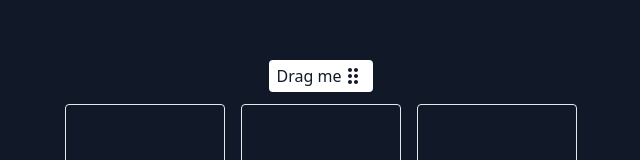
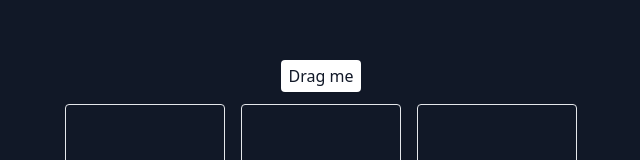
Before and after one commit to MomenSherif/dndkit-playground, a React (Vite) app: page / in a window 1280 px wide. Shown: the part 238-398 px from the top of the page, without its empty margins (319-959 px from the left). Built offline with nearby package versions, Linux system fonts and the light colour scheme.

Commit message:
Drag overlay with modifier

```diff
--- a/package.json
+++ b/package.json
@@ -10,6 +10,7 @@
   },
   "dependencies": {
     "@dnd-kit/core": "^6.0.5",
+    "@dnd-kit/modifiers": "^6.0.0",
     "@dnd-kit/utilities": "^3.2.0",
     "react": "^18.2.0",
     "react-dom": "^18.2.0"
--- a/src/App.tsx
+++ b/src/App.tsx
@@ -1,23 +1,42 @@
-import { DndContext, UniqueIdentifier, type DragEndEvent } from '@dnd-kit/core';
 import { useState } from 'react';
+import { createPortal } from 'react-dom';
+import {
+  DndContext,
+  DragOverlay,
+  UniqueIdentifier,
+  type DragEndEvent,
+} from '@dnd-kit/core';
+import { restrictToWindowEdges } from '@dnd-kit/modifiers';
 
 import Draggable from './components/Draggable';
 import Droppable from './components/Droppable';
+import Item from './components/Item';
 
 const containers = ['A', 'B', 'C'];
 
 export default function App() {
   const [parent, setParent] = useState<UniqueIdentifier | null>(null);
+  const [isDragging, setIsDragging] = useState(false);
 
-  const draggableMarkup = <Draggable id="draggable">Drag me</Draggable>;
+  const draggableMarkup = (
+    <Draggable id="draggable">
+      <Item>Drag me</Item>
+    </Draggable>
+  );
 
   const handleDragEnd = (event: DragEndEvent) => {
     setParent(event.over ? event.over.id : null);
+    setIsDragging(false);
   };
 
   return (
     <div className="flex flex-col justify-center items-center bg-gray-900 text-white min-h-screen">
-      <DndContext onDragEnd={handleDragEnd}>
+      <DndContext
+        onDragStart={() => {
+          setIsDragging(true);
+        }}
+        onDragEnd={handleDragEnd}
+      >
         {!parent && draggableMarkup}
 
         <div className="flex space-x-4 mt-3">
@@ -27,6 +46,12 @@ export default function App() {
             </Droppable>
           ))}
         </div>
+        {createPortal(
+          <DragOverlay modifiers={[restrictToWindowEdges]}>
+            {isDragging && <Item>Drag me</Item>}
+          </DragOverlay>,
+          document.body,
+        )}
       </DndContext>
     </div>
   );
--- a/src/components/Draggable.tsx
+++ b/src/components/Draggable.tsx
@@ -1,6 +1,5 @@
-import { PropsWithChildren, type SVGProps } from 'react';
+import { type PropsWithChildren, type SVGProps } from 'react';
 import { UniqueIdentifier, useDraggable } from '@dnd-kit/core';
-import { CSS } from '@dnd-kit/utilities';
 
 export interface DraggableProps {
   id: UniqueIdentifier;
@@ -10,20 +9,24 @@ export default function Draggable({
   id,
   children,
 }: PropsWithChildren<DraggableProps>) {
-  const { attributes, listeners, setNodeRef, setActivatorNodeRef, transform } =
-    useDraggable({
+  const { attributes, listeners, setNodeRef, isDragging } = useDraggable({
     id,
   });
 
   return (
     <div
       ref={setNodeRef}
-      style={{
-        transform: CSS.Translate.toString(transform),
-      }}
-      className="inline-flex items-center space-x-2 bg-white shadow-sm rounded px-2 py-1 text-gray-900"
+      {...attributes}
+      {...listeners}
+      className={`${isDragging ? 'opacity-50' : ''}`}
     >
       {children}
+    </div>
+  );
+}
+
+/**
+ *
   <button
     ref={setActivatorNodeRef}
     {...listeners}
@@ -32,10 +35,8 @@ export default function Draggable({
   >
     <DragIcon className="w-6 h-6" />
   </button>
-    </div>
-  );
-}
-
+ *
+ */
 const DragIcon = (props: SVGProps<SVGSVGElement>) => (
   <svg
     xmlns="http://www.w3.org/2000/svg"
--- /dev/null
+++ b/src/components/Item.tsx
@@ -0,0 +1,16 @@
+import { forwardRef, type PropsWithChildren } from 'react';
+
+export interface ItemProps {}
+
+const Item = forwardRef<HTMLDivElement, PropsWithChildren<ItemProps>>(
+  ({ children }, ref) => (
+    <div
+      ref={ref}
+      className="inline-flex items-center space-x-2 bg-white shadow-sm rounded px-2 py-1 text-gray-900"
+    >
+      {children}
+    </div>
+  ),
+);
+
+export default Item;
```
Also changed, not shown: 1 other file (tests, documents, lock files or other folders). Lines whose indentation alone changed are shown as unchanged.
